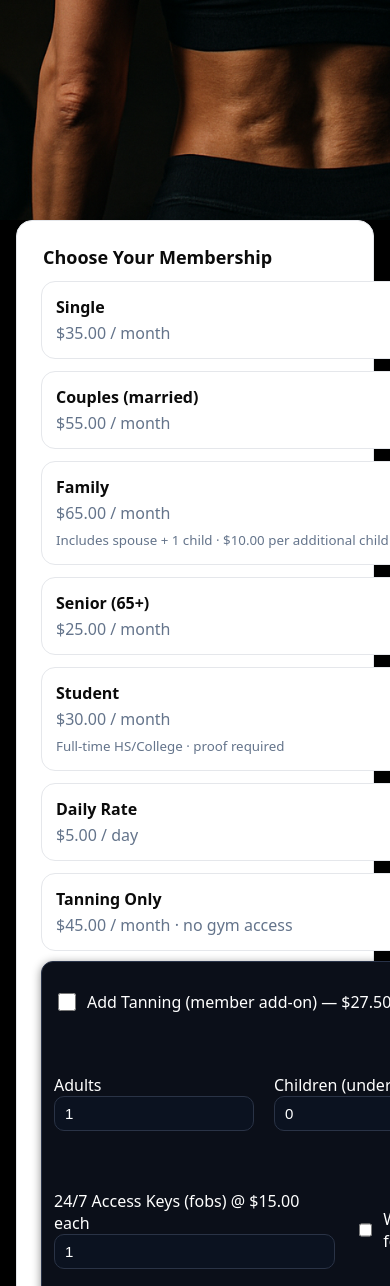
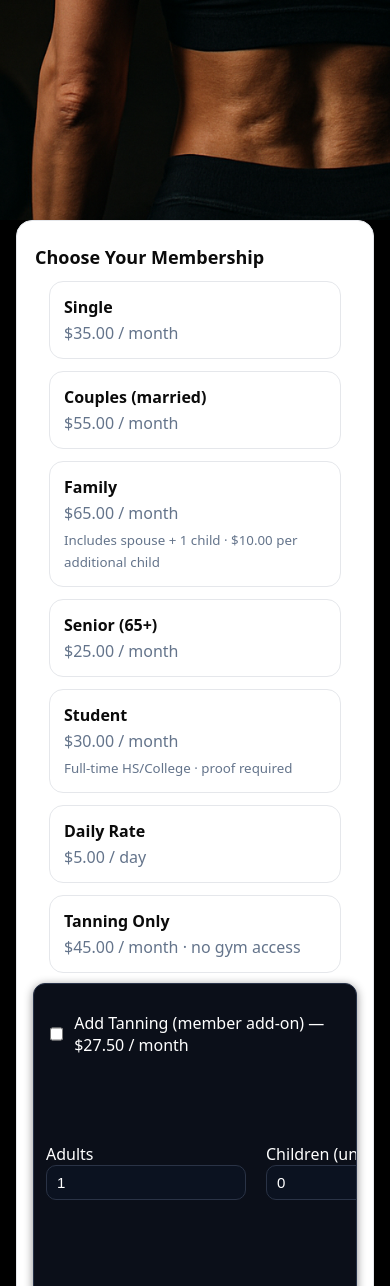
Before and after one commit to BackTraceWeb/Andalusia-Health-and-Fitness, a PHP site: page /membership.html in a window 390 px wide; the page is wider, and only the part inside the window is pictured. Shown: the part 624-1910 px from the top of that part. Run offline with PHP 8.4, Linux system fonts and the light colour scheme.

Commit message:
update css

```diff
--- a/styles.css
+++ b/styles.css
@@ -362,3 +362,57 @@ img, svg, video, canvas{
     z-index:50;
   }
 }
+
+/* ====== MOBILE OVERFLOW CLAMP (drop at end of file) ====== */
+
+/* Global guard so flex/grid children can actually shrink */
+* { min-width: 0; }
+
+/* Never let core blocks exceed the viewport on phones */
+@media (max-width: 768px){
+  /* Add safe side padding for sections that might not be inside .shell */
+  .section--intro,
+  .features,
+  .form-card,
+  .calc,
+  .plan-grid {
+    padding-left: 16px;
+    padding-right: 16px;
+  }
+
+  /* Clamp widths so nothing can run off-screen */
+  .plan-grid,
+  .plan,
+  .plan-body,
+  .card,
+  .form-card,
+  .calc {
+    width: 100%;
+    max-width: 100%;
+    margin-left: auto;
+    margin-right: auto;
+    box-sizing: border-box;
+    overflow-x: clip;   /* hide any tiny sub-pixel spill */
+  }
+
+  /* Single-column plans on mobile, no extra margins */
+  .plan-grid { grid-template-columns: 1fr !important; gap: 12px; }
+  .plan { margin: 0 !important; }
+}
+
+/* Extra safety for ultra-small devices */
+@media (max-width: 380px){
+  .section--intro,
+  .features,
+  .form-card,
+  .calc,
+  .plan-grid { padding-left: 14px; padding-right: 14px; }
+}
+
+/* Brand CTAs stay pink */
+.btn-primary,
+.pill-cta { background: var(--brand); color: var(--ink); }
+.btn-primary:hover,
+.pill-cta:hover,
+.btn-primary:focus,
+.pill-cta:focus { background: var(--brand-dark); color: var(--ink); }
```
